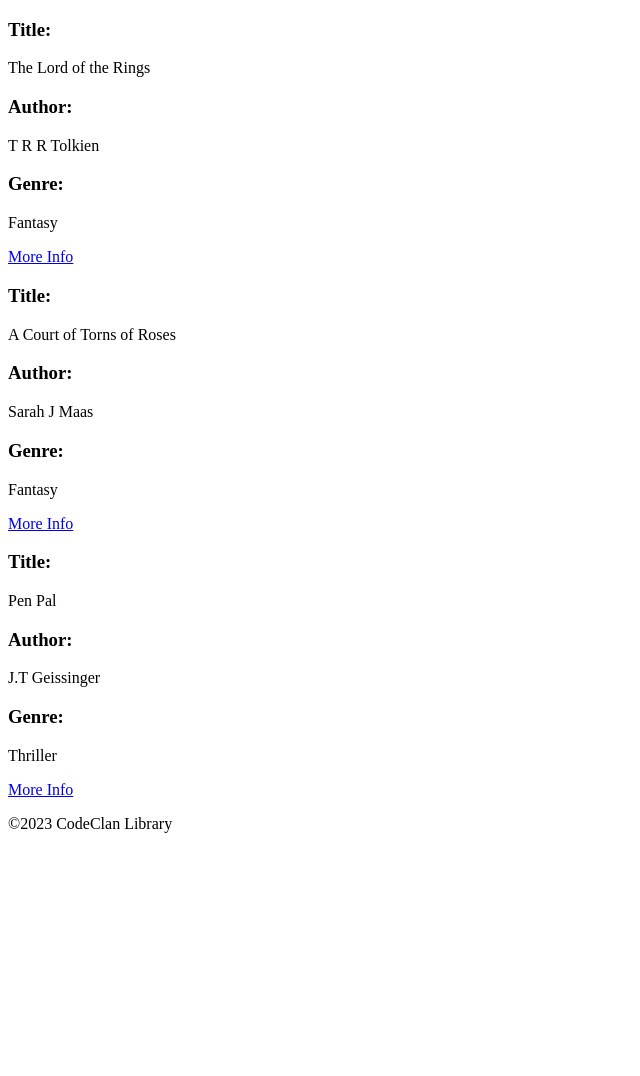
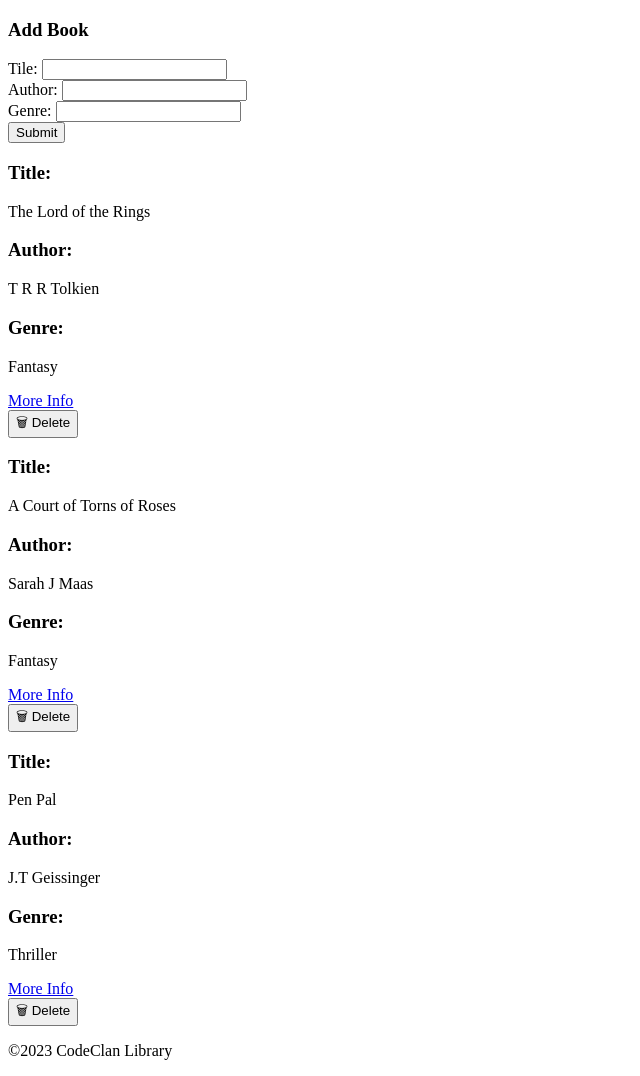
Before and after one commit to ShazSeatter/week_3_homework_Library, a Flask app: page / in a window 1280 px wide. Shown: the part 98-1174 px from the top of the page, without its empty margins (0-640 px from the left). Before the commit the page ends 931 px from the top, so only its background shows below. Run offline with Flask 2, Linux system fonts and the light colour scheme.

Commit message:
delete and add new feature complete

```diff
--- a/controller/controller.py
+++ b/controller/controller.py
@@ -1,17 +1,31 @@
-from flask import render_template
+from flask import render_template, request, redirect
 
 from app import app
 from models.book import Book
-from models.book_list import book_list, get_book_list
+from models.book_list import book_list, get_book_list, add_new_book, delete_book
 
-@app.route("/")
+@app.route('/')
 def index():
     book_list = get_book_list()
-    return render_template("index.html", title="Home", book_list = book_list)
+    return render_template('index.html', title='Home', book_list = book_list)
 
 
-@app.route("/books/<index>")
+@app.route('/books/<index>')
 def single_book_index(index):
     singe_book = book_list[int(index)]
     print(singe_book)
-    return render_template('book.html', title="Book", book= singe_book)
+    return render_template('book.html', title='Book', book= singe_book)
+
+@app.route('/books', methods=['POST'])
+def add_book():
+    book_title = request.form['title']
+    book_author = request.form['author']
+    book_genre = request.form['genre']
+    new_book = Book(book_title, book_author, book_genre)
+    add_new_book(new_book)
+    return redirect('/')
+
+@app.route('/books/<index>/delete', methods=['POST'])
+def delete(index):
+    delete_book(int(index))
+    return redirect('/')
--- a/models/book_list.py
+++ b/models/book_list.py
@@ -9,3 +9,9 @@ book_list = [book_1, book_2, book_3]
 
 def get_book_list():
     return book_list
+
+def add_new_book(book):
+    book_list.append(book)
+
+def delete_book(index):
+    book_list.pop(index)
--- a/templates/index.html
+++ b/templates/index.html
@@ -1,6 +1,25 @@
 {% extends 'base.html' %}
 
 {% block content %}
+<section>
+    <form action="/books" method="POST">
+        <h3>Add Book</h3>
+        <div>
+            <label for="title">Tile:</label>
+            <input type="text" id="title" name="title">
+        </div>
+        <div>
+            <label for="author">Author:</label>
+            <input type="text" id="author" name="author">
+        </div>
+        <div>
+            <label for="genre">Genre:</label>
+            <input type="text" id="genre" name="genre">
+        </div>
+        <input type="submit">
+    </form>
+</section>
+
 
 <section>
     {% for book in book_list %}
@@ -20,7 +39,13 @@
 
     <a href="/books/{{book_list.index(book)}}"> More Info </a>
 
+    <form action="/books/{{ loop.index0 }}/delete" method="POST">
+        <input class="delete-button" type="submit" value="&#x1F5D1; Delete">
+    </form>
+
     {% endfor %}
+
+
 
 </section>
 
```
